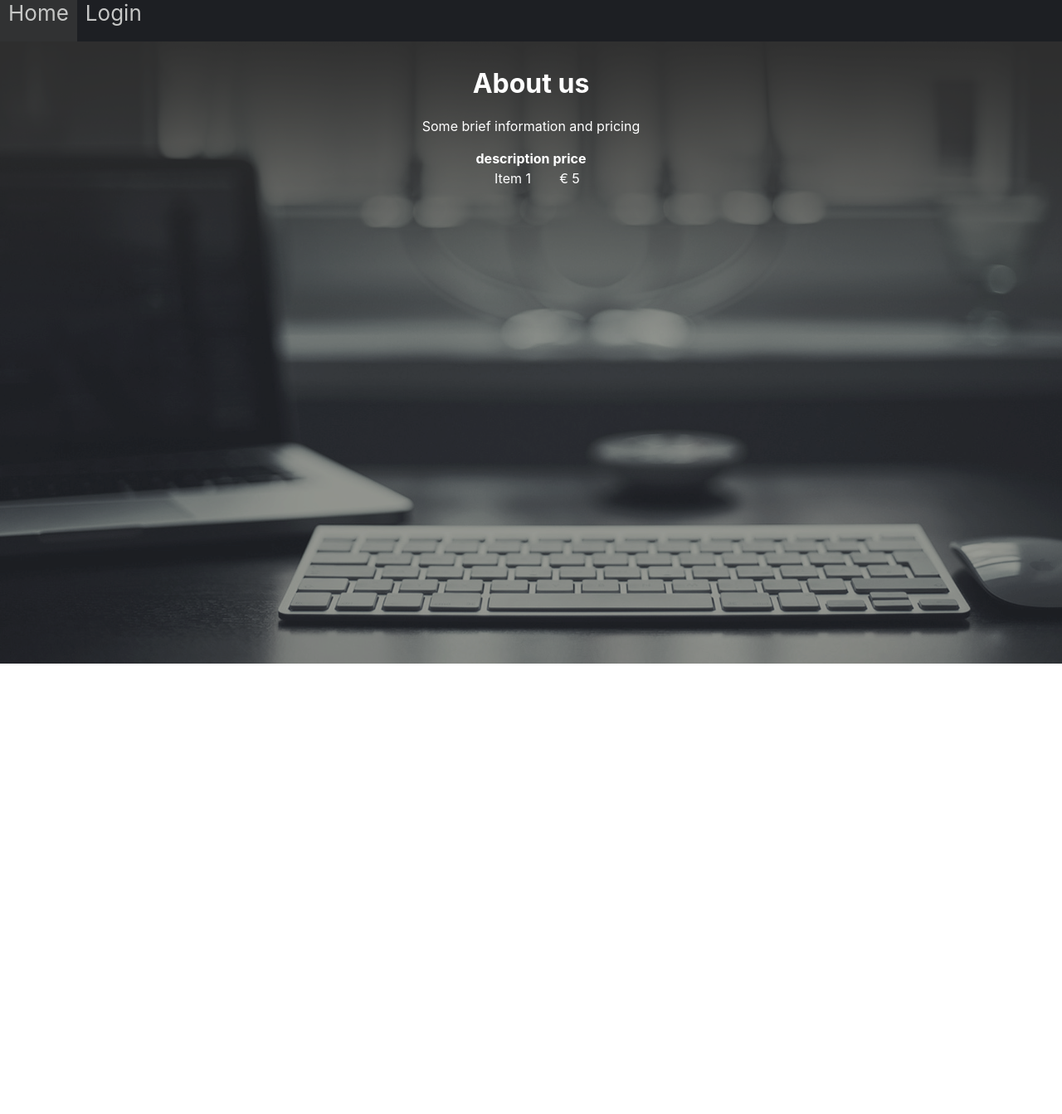
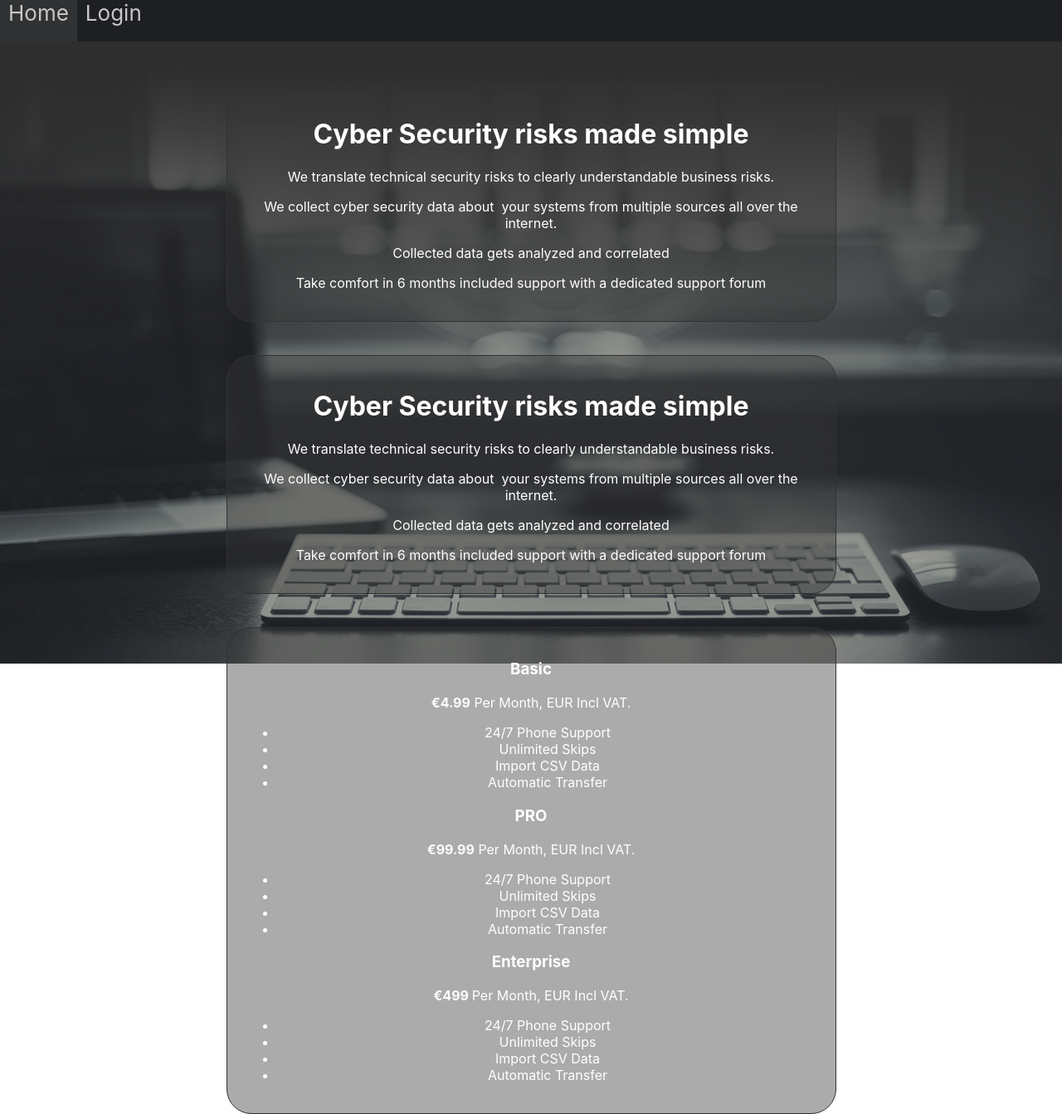
Before and after one commit to InQuirer/hackathon-2019, a React (Create React App) app in the folder hackathon-2019-frontend/: page /home in a window 1280 px wide. Shown: the whole page at 83% size. Before the commit the page ends 800 px from the top, so only its background shows below. Built offline with nearby package versions, Linux system fonts and the light colour scheme.

Commit message:
frontend: GET/POST/PUT/DELETE asset

```diff
--- a/hackathon-2019-frontend/src/App.scss
+++ b/hackathon-2019-frontend/src/App.scss
@@ -176,6 +176,17 @@ div.data-source {
   }
 }
 
+.container {
+  background-color: #33333369;
+  border: solid 1px #313233;
+  border-radius: 30px;
+  cursor: pointer;
+  transition: 256ms;
+  padding: 20px;
+  width: 55%;
+  margin: 40px auto;
+}
+
 *:focus {
   outline: none;
 }
--- a/hackathon-2019-frontend/src/pages/Dashboard.tsx
+++ b/hackathon-2019-frontend/src/pages/Dashboard.tsx
@@ -17,7 +17,7 @@ export default class Dashboard extends React.Component<DashboardProps, Dashboard
 
     componentDidMount() {
         this._isMounted = true;
-        const URL = 'http://getsec.eu:8000/api/v1/assets/?format=json';
+        const URL = 'https://getsec.eu/api/v1/assets/?format=json';
         fetch(URL)
             .then(response => response.json())
             .then(result => this.mountedSetState({data: result}))
--- a/hackathon-2019-frontend/src/pages/Home.tsx
+++ b/hackathon-2019-frontend/src/pages/Home.tsx
@@ -7,36 +7,137 @@ interface HomeProps {
 
 export default class Home extends React.Component<HomeProps, {}> {
     static readonly nav: NavigationObject = {path: '/home', displayName: 'Home', description: 'Home Page'};
-    private static pricing: {description: string, price: number}[] = [
-        {description: 'Item 1', price: 5}
-    ];
 
     render(): React.ReactNode {
-        const keys = Object.keys(Home.pricing[0]);
         return (
             <div className="Home">
-                    <div className="About">
-                        <h1>About us</h1>
-                        <p>
-                            Some brief information and pricing
-                        </p>
+                <div className="container">
+                    <div className="row">
+                        <div className="col-md-9 col-lg-7">
+                            <h1>Cyber Security risks made simple</h1>
+                            <p className="lead">We translate technical security risks to clearly understandable business
+                                risks.</p>
+                        </div>
+                        <div className="row">
+                            <div className="col-md-4">
+                                <div className="button">
+                                    <div className="feature__body">
+                                        <p>We collect cyber security data about&nbsp; your systems from multiple sources
+                                            all over the internet.</p>
+                                    </div>
+                                </div>
+                            </div>
+                            <div className="col-md-4">
+                                <div className="button">
+                                    <div className="feature__body">
+                                        <p>Collected data gets analyzed and correlated</p>
+                                    </div>
+                                </div>
+                            </div>
+                            <div className="col-md-4">
+                                <div className="button">
+                                    <div className="feature__body">
+                                        <p> Take comfort in 6 months included support with a dedicated support forum</p>
+                                    </div>
+                                </div>
+                            </div>
+                        </div>
                     </div>
-                    <div className="Pricing">
-                        <table style={{margin: 'auto'}}>
-                            <thead>
-                                <tr>
-                                    {keys.map((el, key) => <th key={key}>{el}</th>)}
-                                </tr>
-                            </thead>
-                            <tbody>
-                                {Home.pricing.map((el, key) =>
-                                <tr key={key}>
-                                    <td>{el.description}</td>
-                                    <td>€ {el.price}</td>
-                                </tr>)}
-                            </tbody>
-                        </table>
+                </div>
+
+                <div className="container">
+                    <div className="row">
+                        <div className="col-md-9 col-lg-7">
+                            <h1>Cyber Security risks made simple</h1>
+                            <p className="lead">We translate technical security risks to clearly understandable
+                                business risks.</p>
+                        </div>
+                        <div className="row">
+                            <div className="col-md-4">
+                                <div className="button">
+                                    <div className="feature__body">
+                                        <p>We collect cyber security data about&nbsp; your systems from multiple
+                                            sources all over the internet.</p>
+                                    </div>
+                                </div>
+                            </div>
+                            <div className="col-md-4">
+                                <div className="button">
+                                    <div className="feature__body">
+                                        <p>Collected data gets analyzed and correlated</p>
+                                    </div>
+                                </div>
+                            </div>
+                            <div className="col-md-4">
+                                <div className="button">
+                                    <div className="feature__body">
+                                        <p>Take comfort in 6 months included support with a dedicated support
+                                            forum</p>
+                                    </div>
+                                </div>
+                            </div>
+                        </div>
                     </div>
+                </div>
+
+                <div className="container">
+                    <div className="row">
+                        <div className="col-md-4">
+                            <div className="pricing">
+                                <h3>Basic</h3>
+                                <span className="h2"><strong>€4.99</strong></span> <span className="price-type">Per Month, EUR Incl VAT.</span>
+                                <ul>
+                                    <li><span
+                                        className="checkmark"></span><span>24/7 Phone Support</span>
+                                    </li>
+                                    <li><span
+                                        className="checkmark"></span><span>Unlimited Skips</span></li>
+                                    <li><span
+                                        className="checkmark"></span><span>Import CSV Data</span></li>
+                                    <li><span
+                                        className="checkmark"></span><span>Automatic Transfer</span>
+                                    </li>
+                                </ul>
+                            </div>
+                        </div>
+                        <div className="col-md-4">
+                            <div className="pricing">
+                                <h3>PRO</h3>
+                                <span className="h2"><strong>€99.99</strong></span> <span className="price-type">Per Month, EUR Incl VAT.</span>
+                                <ul>
+                                    <li><span
+                                        className="checkmark"></span><span>24/7 Phone Support</span>
+                                    </li>
+                                    <li><span
+                                        className="checkmark"></span><span>Unlimited Skips</span></li>
+                                    <li><span
+                                        className="checkmark"></span><span>Import CSV Data</span></li>
+                                    <li><span
+                                        className="checkmark"></span><span>Automatic Transfer</span>
+                                    </li>
+                                </ul>
+                            </div>
+                        </div>
+                        <div className="col-md-4">
+                            <div className="pricing">
+                                <h3>Enterprise</h3>
+                                <span className="h2"><strong>€499 </strong></span> <span className="price-type">Per Month, EUR Incl VAT.</span>
+                                <ul>
+                                    <li><span
+                                        className="checkmark"></span><span>24/7 Phone Support</span>
+                                    </li>
+                                    <li><span
+                                        className="checkmark"></span><span>Unlimited Skips</span></li>
+                                    <li><span
+                                        className="checkmark"></span><span>Import CSV Data</span></li>
+                                    <li><span
+                                        className="checkmark"></span><span>Automatic Transfer</span>
+                                    </li>
+                                </ul>
+                            </div>
+                        </div>
+                    </div>
+                </div>
             </div>
         );
     }
```
Also changed, not shown: hackathon-2019-frontend/src/pages/Admin.tsx (+55 -14 lines).
